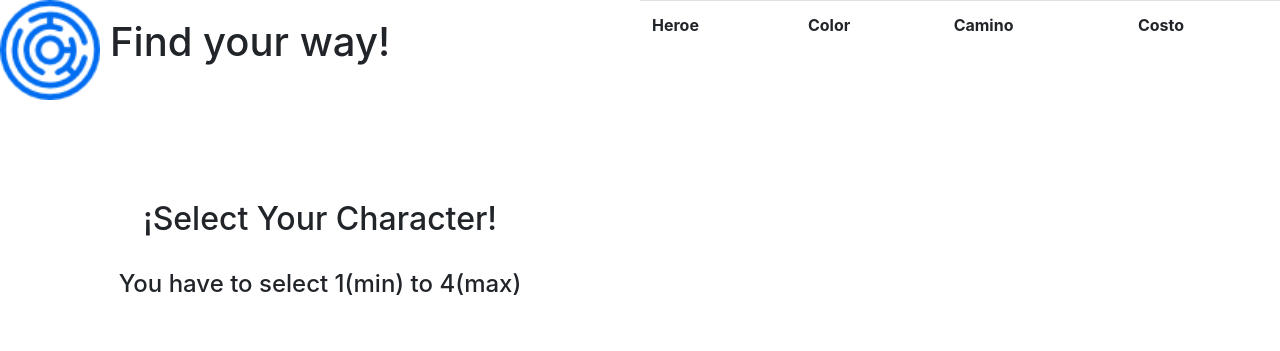
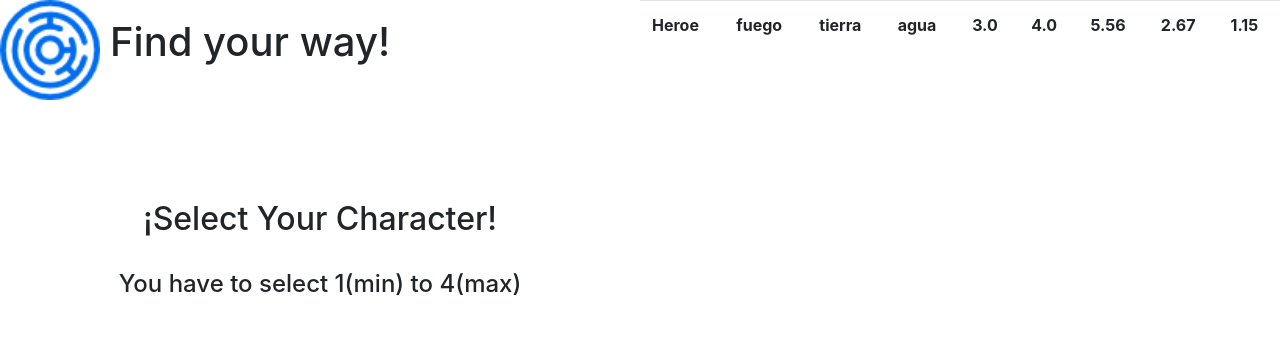
Before and after one commit to Couldbealexis/FindYourWay, a Django app: page /maze/character in a window 1280 px wide. Shown: the top 351 px of the page. Run offline with Django 3.2, Linux system fonts and the light colour scheme; lists and menus that the app fills with data are empty; parts of the project's set-up code (start-up, migrations or seed data) failed here and were passed over; some libraries are stand-ins or nearby versions.

Commit message:
Adding skills for characters and table with cost

```diff
--- a/labyrinth/templates/labyrinth/character.html
+++ b/labyrinth/templates/labyrinth/character.html
@@ -60,7 +60,7 @@
                 </div>
 
                 <div >
-                  <a disabled="disabled" class="btn btn-primary btn-lg vcenter">¡Next!</a>
+                  <a disabled="disabled" id="next" class="btn btn-primary btn-lg vcenter">¡Next!</a>
                 </div>
 
               </div>
@@ -74,10 +74,6 @@
         </div> -->
 
         <table class="table" id="characters-table">
-          <th>Heroe</th>
-          <th>Color</th>
-          <th>Camino</th>
-          <th>Costo</th>
         </table>
 
     </div>
@@ -87,6 +83,7 @@
 
 {% block scripts %}
     <script src="{% static 'js/labyrinth/upload.js' %}"></script>
+
     <script type="text/javascript">
         var one ;
         var err_flag = false;
@@ -105,9 +102,19 @@
             })
         }
     </script>
+
     <script type="text/javascript">
 
+      let jvars_text = {"maze":[["0.0","1.0","2.0","3.0","4.0","5.56"],["1.0","1.0","1.0","1.0","1.0","1.0"],["1.0","2.0","1.0","1.0","2.0","2.0"],["2.0","2.67","2.0","1.0","1.0","1.0"],["1.0","1.15","1.0","1.0","1.0","1.0"],["0.0","0.0","0.0","0.0","0.0","0.0"],["3.0","3.0","3.0","3.0","3.0","3.0"]],"lands":[{"id":"0.0","name":"fuego","color":"808080","image":""},{"id":"1.0","name":"tierra","color":"808080","image":""},{"id":"2.0","name":"agua","color":"808080","image":""},{"id":"3.0","name":"3.0","color":"808080","image":""},{"id":"4.0","name":"4.0","color":"808080","image":""},{"id":"5.56","name":"5.56","color":"808080","image":""},{"id":"2.67","name":"2.67","color":"808080","image":""},{"id":"1.15","name":"1.15","color":"808080","image":""}]};
       let selectedCharacters = Array();
+
+      setTableHeaders();
+      function setTableHeaders(){
+      $("#characters-table").append("<th>Heroe</th>")
+      jvars_text.lands.forEach(function(land, landIndex){
+        $("#characters-table").append("<th>" + land.name + "</th>")
+      });
+      }
 
       $(".thumbnail").on("click", function(e){
         let jqCharacter = $(e.currentTarget);
@@ -116,16 +123,20 @@
       });
 
       function selectACharacter(jqCharacter){
+
       if(selectedCharacters.length < 4){
+
         jqCharacter.addClass("selected");
 
-        selectedCharacters.push({
-          'name': jqCharacter.attr('name'),
-          'color': "#000",
-          'cost': "0"
+        pushableObject = { 'name': jqCharacter.attr('name') };
+        jvars_text.lands.forEach(function(land, index){
+          pushableObject['cost-' + land.name] = 0;
         });
+        selectedCharacters.push(pushableObject);
 
         refreshTable();
+        disableProperty();
+
       }
       }
 
@@ -138,21 +149,33 @@
       jqCharacter.removeClass("selected");
 
       refreshTable();
+      disableProperty();
 
       }
 
       function refreshTable(){
 
-      $("#characters-table tr:not(:first)").remove();
-      selectedCharacters.forEach(function(character, index){
-        $("#characters-table").append("<tr>" +
-          "<td>" + character.name + "</td>" +
-          "<td><input type='color' class='color-select' character-index="+ index +"></td>" +
-          "<td>" + character.name + "</td>" +
-          "<td><input type='number' style='width: 40px' class='cost-input' character-index="+ index +"></td>" +
-        "</tr>");
+      $("#characters-table tr").remove();
+      selectedCharacters.forEach(function(character, charIndex){
+          let appendableRow = "<tr>" +
+          "<td>" + character.name + "</td>";
+
+          jvars_text.lands.forEach(function(land, landIndex){
+
+            let val = character['cost-' + land.name];
+            val = val === undefined ? 0 : val;
+
+            appendableRow += "<td><input type='number' style='width: 40px' class='cost-input' min='0' value=" + val +" land-name="+ land.name +" character-index="+ charIndex +"></td>"
+          });
+          appendableRow += "</tr>";
+
+         $("#characters-table").append(appendableRow);
       });
 
+      }
+
+      function disableProperty(){
+      selectedCharacters.length == 0 ? $("#next").attr('disabled', 'disabled') : $("#next").removeAttr('disabled');
       }
 
       $("#characters-table").on("input", ".color-select", function(colorSelect){
@@ -164,8 +187,9 @@
       $("#characters-table").on("input", ".cost-input", function(costInput){
       let jqTarget = $(costInput.currentTarget);
       let character = selectedCharacters[jqTarget.attr('character-index')];
-      character.cost = jqTarget.val();
+      character['cost-' + jqTarget.attr('land-name')] = jqTarget.val();
       });
+
 
     </script>
 {% endblock scripts %}
```
